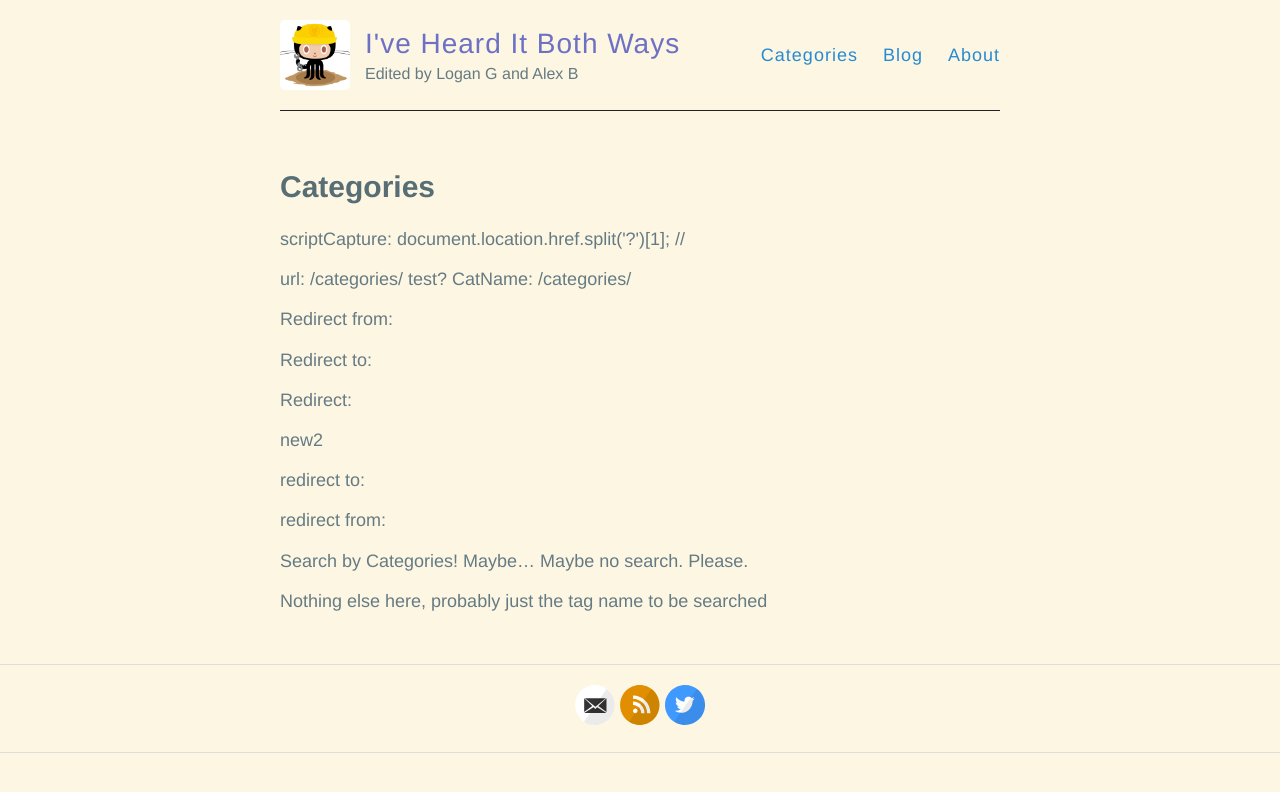
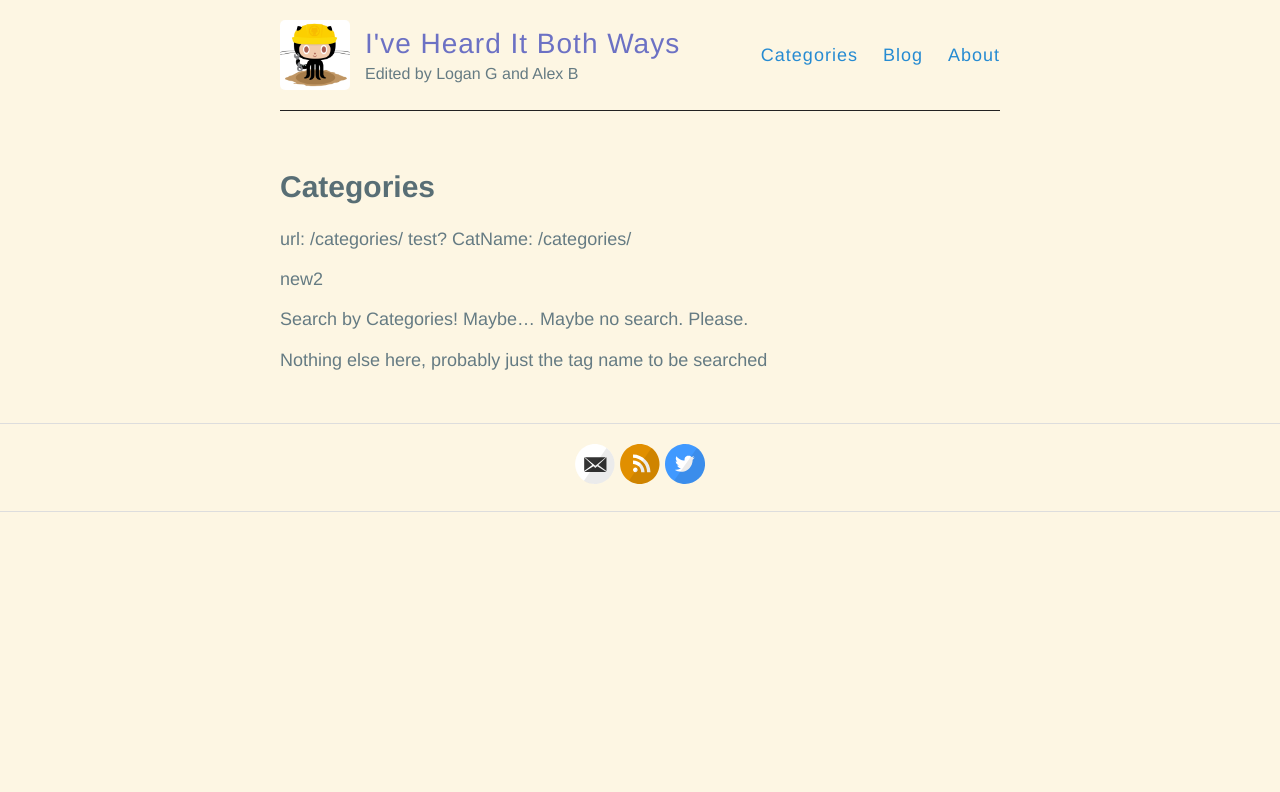
Before and after one commit to hencefarthing/hencefarthing.github.io, a Jekyll site: the page built from categories.md, in a window 1280 px wide. Shown: the top 792 px of the page. Built offline with Jekyll 4.4.1, drawn with Linux system fonts in a browser that asks for light colours.

Commit message:
removed jekyll-redirect-from gem references

```diff
--- a/_config.yml
+++ b/_config.yml
@@ -79,7 +79,6 @@
 gems:
   - jekyll-sitemap # Create a sitemap using the official Jekyll sitemap gem
   - jekyll-feed # Create an Atom feed using the official Jekyll feed gem
-  - jekyll-redirect-from # Enable multiple urls for same file via redirect_from
 
 # Exclude these files from your production _site
 exclude:
--- a/_layouts/category-page.html
+++ b/_layouts/category-page.html
@@ -4,19 +4,9 @@
 categoryName: {{ page.categoryName }}
 ---
 
-<script>
-    // {% capture testName %}
-    document.location.href.split('?')[1];
-    // {% endcapture %}
-</script>
-
-<p>scriptCapture: {{ testName }}</p>
 url: {{ page.url }}
 test? {% capture categoryName %}{{ page.url | remove_first: '?' }}{% endcapture %}
 CatName: {{ categoryName }}
-<p>Redirect from: {{ page.redirect.from }}</p>
-<p>Redirect to: {{ page.redirect.to }}</p>
-<p>Redirect: {{ page.redirect }}</p>
 <p>new2</p>
 
 <div class="entry">
--- a/categories.md
+++ b/categories.md
@@ -1,15 +1,10 @@
 ---
 layout: category-page
 title: Categories
-# permalink: /categories/
-redirect_from:
-    - /categories
-    - /categories/code
-    - /categories/test
+permalink: /categories/
 testProp: testHere
 ---
-<p>redirect to: {{ page.redirect.to }}</p>
-<p>redirect from: {{ page.redirect.from }}</p>
+
 Search by Categories! Maybe... Maybe no search. Please.
 
 Nothing else here, probably just the tag name to be searched
```
Also changed, not shown: _layouts/redirect.html (deleted, +0 -13 lines), categories/code.md (+1 -5 lines).
